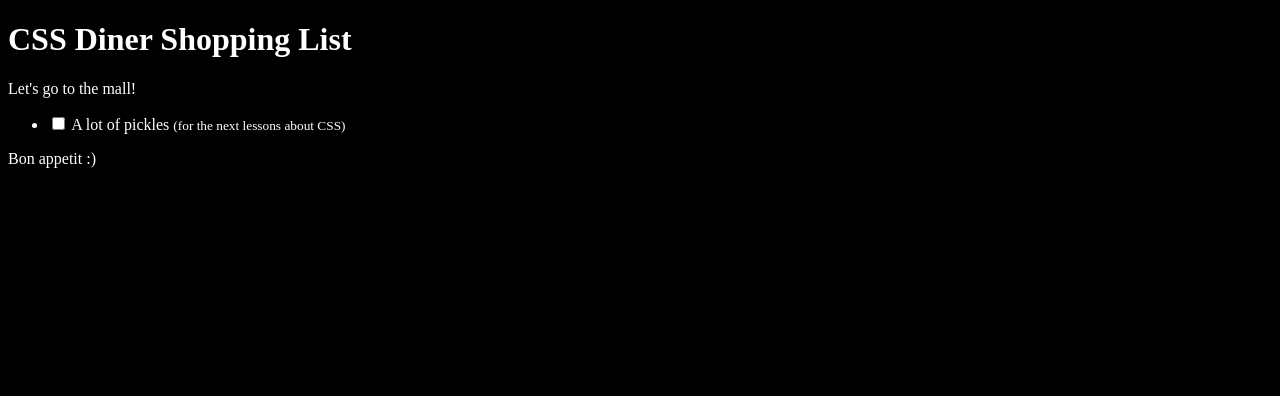
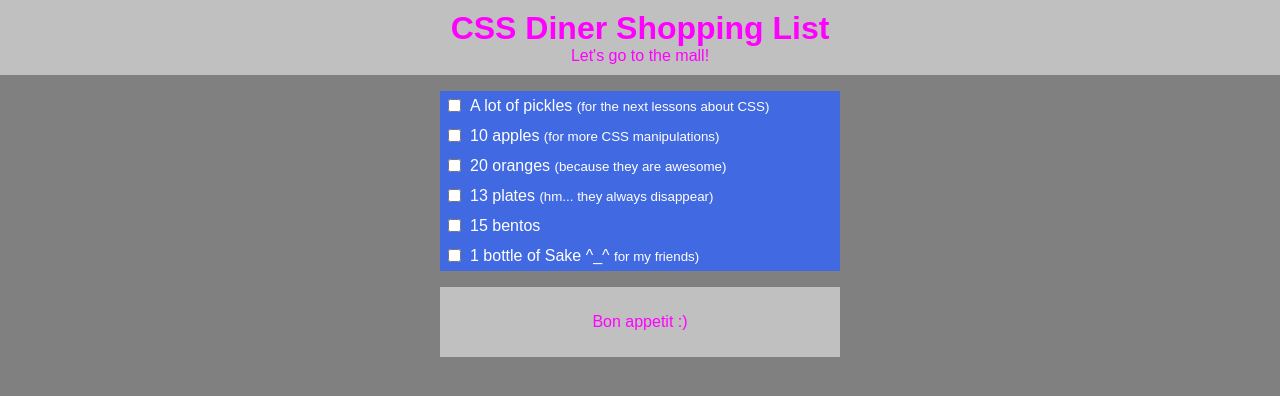
Before and after one commit to WeMustFly/smashinghtml5, a plain HTML site: page 4/index.html in a window 1280 px wide. Drawn offline with Linux system fonts and the light colour scheme.

Commit message:
Lesson 4: checked style

```diff
--- a/4/index.html
+++ b/4/index.html
@@ -21,6 +21,41 @@
 					<small>(for the next lessons about CSS)</small>
 				</label>
 			</li>
+			<li>
+				<input type="checkbox" name="goods" value="">
+				<label>
+					10 apples
+					<small>(for more CSS manipulations)</small>
+				</label>
+			</li>
+			<li>
+				<input type="checkbox" name="goods" value="">
+				<label>
+					20 oranges
+					<small>(because they are awesome)</small>
+				</label>
+			</li>
+			<li>
+				<input type="checkbox" name="goods" value="">
+				<label>
+					13 plates
+					<small>(hm... they always disappear)</small>
+				</label>
+			</li>
+			<li>
+				<input type="checkbox" name="goods" value="">
+				<label>
+					15 bentos
+					<small></small>
+				</label>
+			</li>
+			<li>
+				<input type="checkbox" name="goods" value="">
+				<label>
+					1 bottle of Sake ^_^
+					<small>for my friends)</small>
+				</label>
+			</li>
 		</ul>
 	</main>
 
--- a/4/style.css
+++ b/4/style.css
@@ -1,10 +1,64 @@
 body {
-	background-color: #000;
-	color: #fff;
+    background-color: gray;
+    color: #fff;
+    width: 100%;
+    font-family: Arial;
+    padding: 0;
+    margin: 0;
+}
+
+header,
+footer {
+    padding: 10px 0;
+    background-color: silver;
+    text-align: center;
+    color: Fuchsia;
+}
+
+header h1,
+header p,
+main,
+footer {
+    width: 400px;
+    margin: 0 auto;
 }
 
 /* https://css-tricks.com/almanac/selectors/c/checked/ */
-input[type=checkbox]:checked + label {
-  color: #6c6c6c;
-  text-decoration: line-through;
+input[type=checkbox]:checked+label {
+    color: #6c6c6c;
+    text-decoration: line-through;
+    background-color: DodgerBlue;
 }
+
+input[type=checkbox] {
+    display: block;
+    position: absolute;
+    margin: 8px;
+}
+
+label {
+    padding: 6px 5px 6px 30px;
+    width: 365px;
+    float: left;
+}
+
+footer {
+    clear: both;
+}
+
+ul {
+    background-color: RoyalBlue;
+    padding-left: 0;
+    list-style: none;
+}
+
+li {
+    height: 30px;
+    position: relative;
+}
+
+li:hover {
+    background-color: CornflowerBlue;
+    border-top: 1px solid white;
+    border-bottom: 1px solid white;
+}
```
